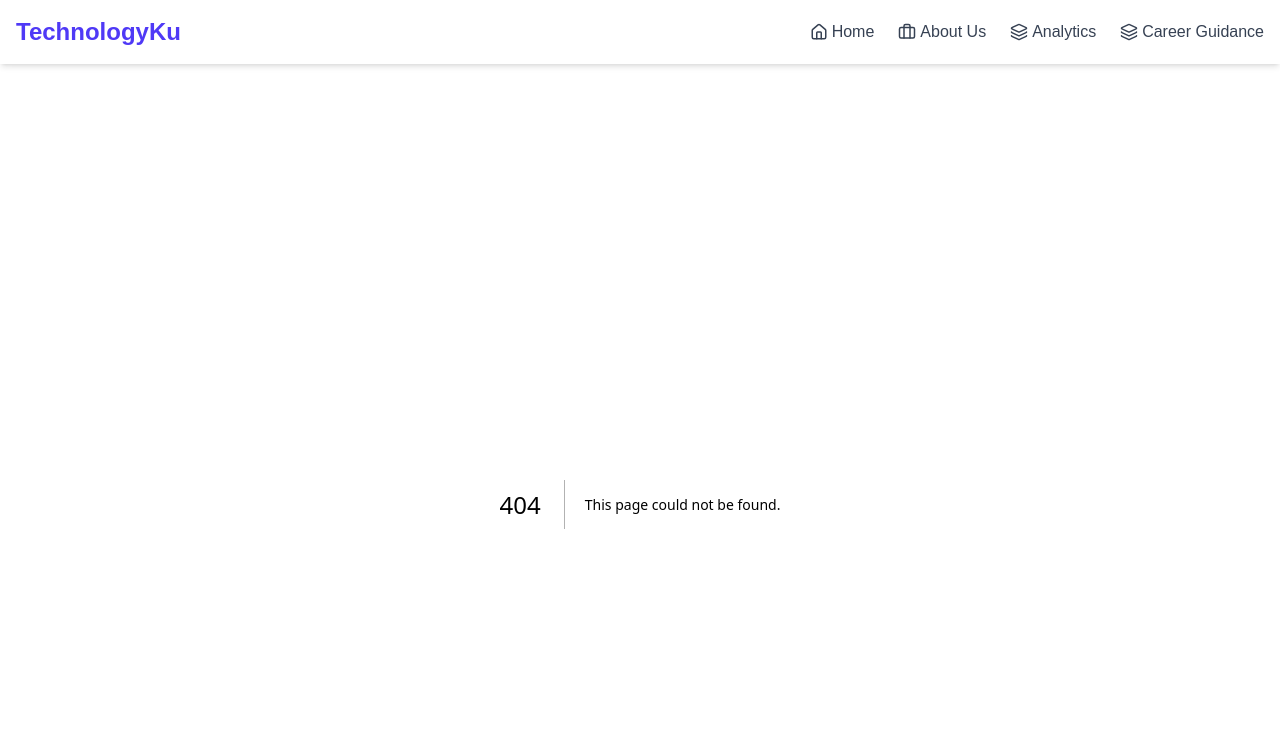
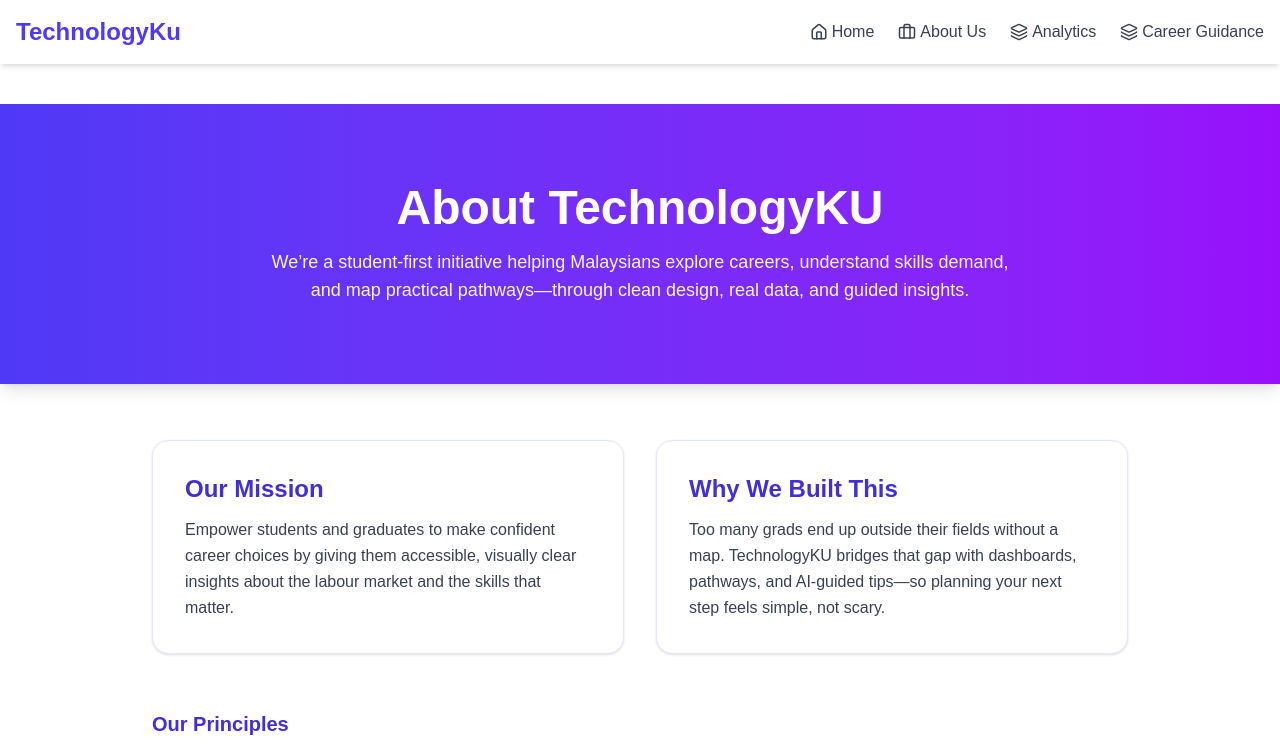
Before and after one commit to LoneGenius/Application, a Next.js app: page /about in a window 1280 px wide. Before the commit this address had no page. Shown: the top 753 px of the page. Built offline with nearby package versions, Linux system fonts and the light colour scheme.

Commit message:
add analytic page

```diff
--- /dev/null
+++ b/src/app/about/page.tsx
@@ -0,0 +1,10 @@
+import AboutContent from './AboutContent';
+
+export const metadata = {
+  title: 'About Us | TechnologyKU',
+  description: 'Who we are and why we built TechnologyKU',
+};
+
+export default function AboutPage() {
+  return <AboutContent />;
+}
```
